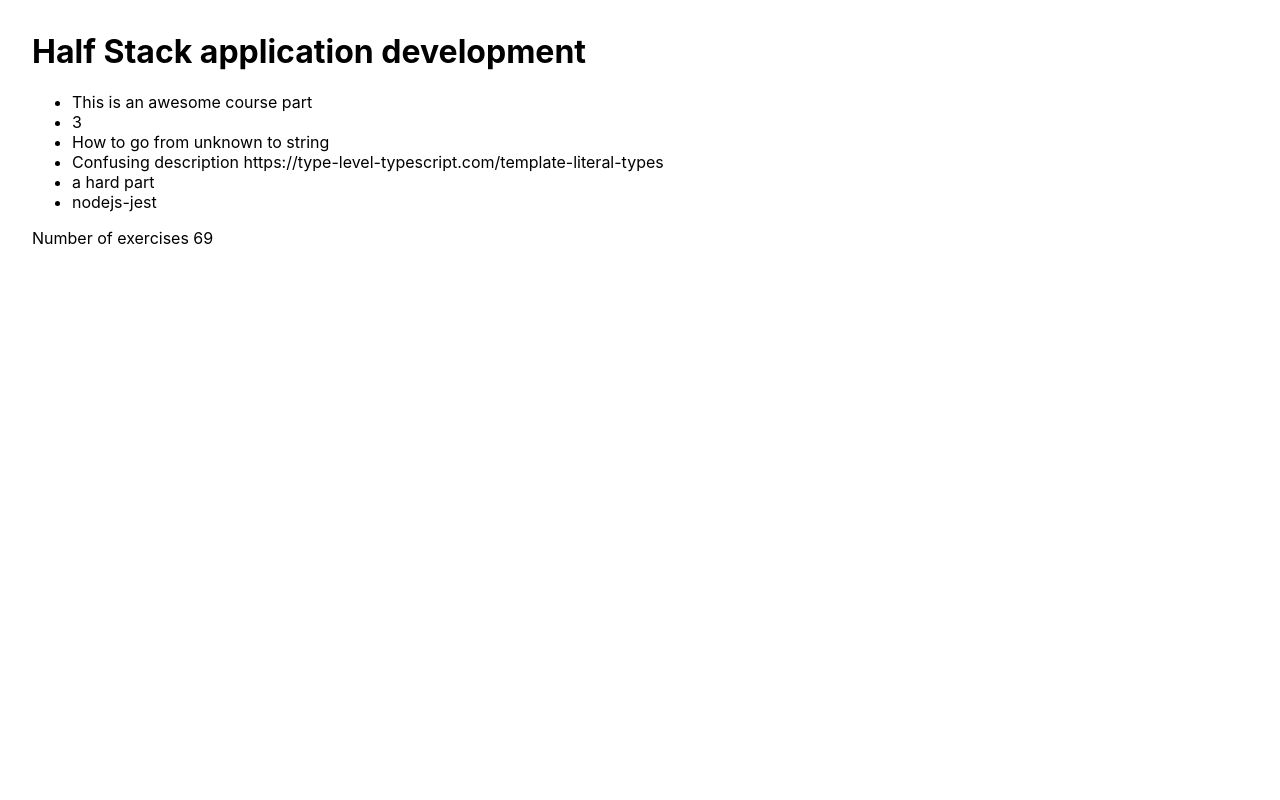
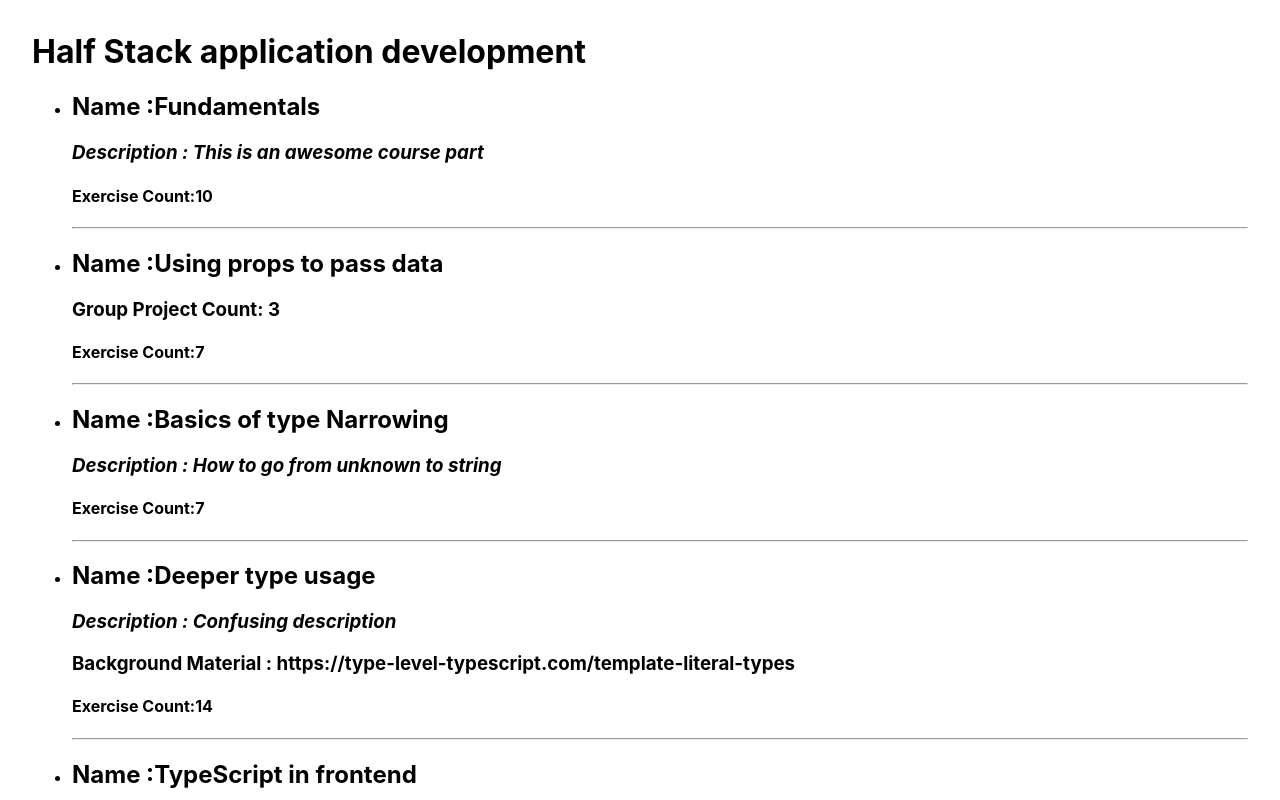
Before and after one commit to code0monkey1/courses-react-typescript-fullstackopen, a React (Create React App) app: page / in a window 1280 px wide. Shown: the top 800 px of the page. Built offline with nearby package versions, Linux system fonts and the light colour scheme.

Commit message:
8 May 2023, 14:42

```diff
--- a/src/Content.tsx
+++ b/src/Content.tsx
@@ -21,27 +21,42 @@ const Content = ({courses}:Props) => {
 
 const Part =({course}:{course:Course})=> {
 
-      let description=""
+      let details=null
 
      switch (course.kind) {
 
             case "basic":
-              description = course.description;
+              details=<>
+                <i>Description : {course.description}</i>
+              </>
               break;
             case "background":
-               description= course.description +" "+ course.backgroundMaterial;
+               details=<>
+                <i>Description : {course.description}</i>
+                <p>Background Material : {course.backgroundMaterial}</p>
+               </>
                break;
             case "group":
-               description = course.groupProjectCount+""
+               details=<>
+                 <p>Group Project Count: {course.groupProjectCount}</p>
+               </>
                break;
             case "special":
-               description = course.requirements.join("-")
+               details = <>
+                  <i>Description : {course.description}</i>
+                  <ul>Requirements: {course.requirements.join(", ")} </ul>
+               </>
                break;
             default :
               return  assertNever(course)
            }
 
-    return <li>{description}</li>
+    return <li>
+       <h2>Name :{course.name}</h2>
+       <h3>{details}</h3>
+       <h4>Exercise Count:{course.exerciseCount}</h4>
+       <hr/>
+      </li>
 }
 
 export default Content;
```
